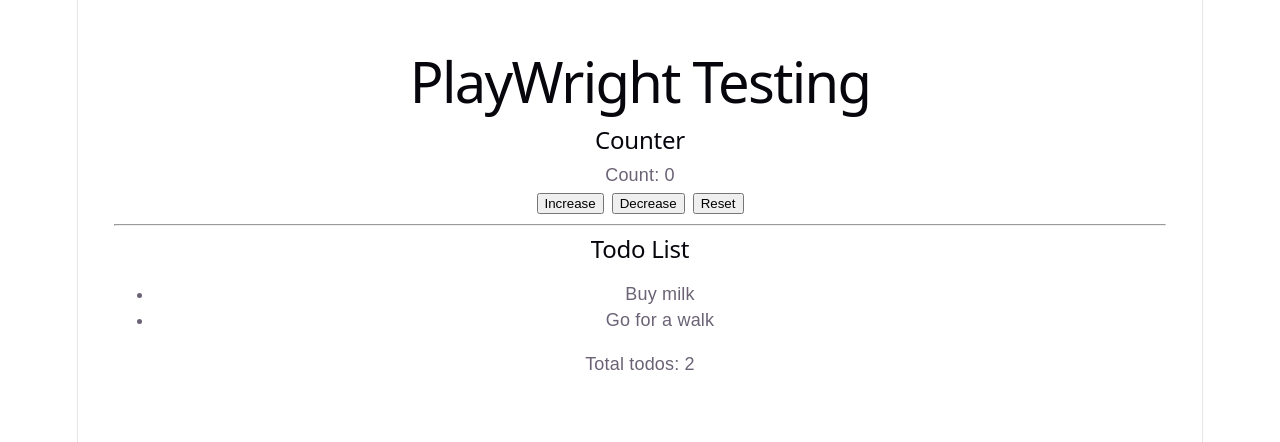
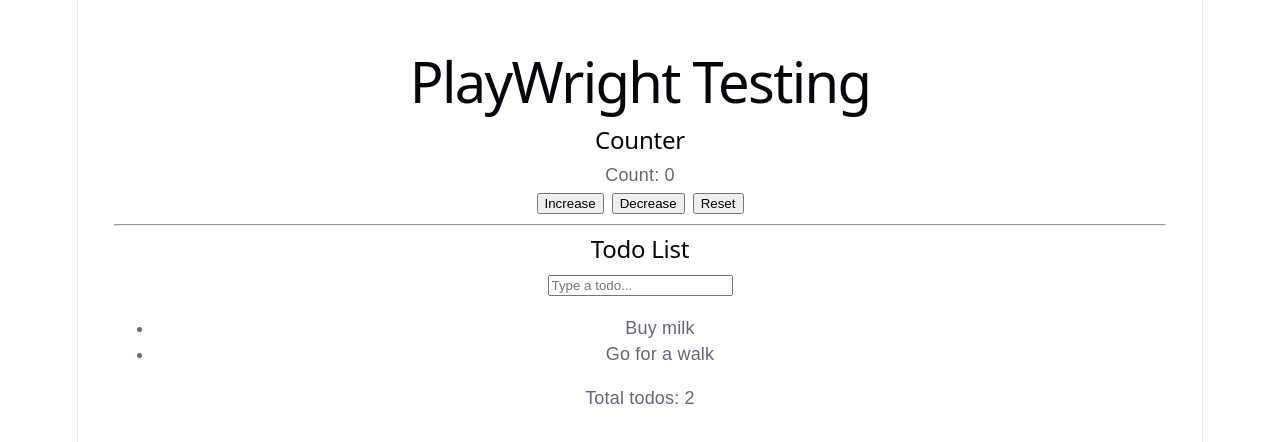
Before and after one commit to dileepapeiris/playwright-qa-automation, a React (Vite) app: page / in a window 1280 px wide. Shown: the top 442 px of the page. Built offline with nearby package versions, Linux system fonts and the light colour scheme.

Commit message:
add text input for typing new todos

```diff
--- a/src/App.tsx
+++ b/src/App.tsx
@@ -21,6 +21,11 @@
 
       <section>
         <h2>Todo List</h2>
+        <input
+          placeholder="Type a todo..."
+          value={input}
+          onChange={(e) => setInput(e.target.value)}
+        />
         <ul>
           {todos.map((todo, i) => (
             <li key={i} data-testid="todo-item">{todo}</li>
```
